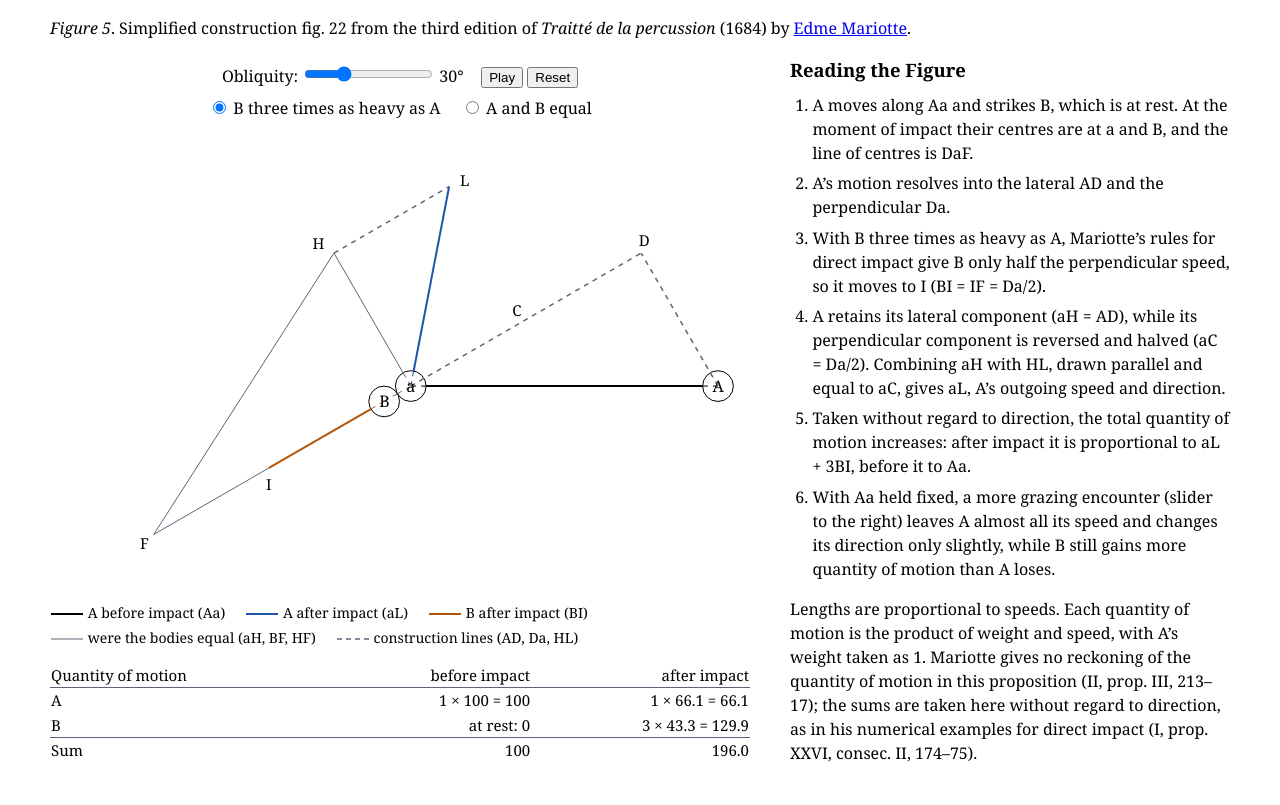
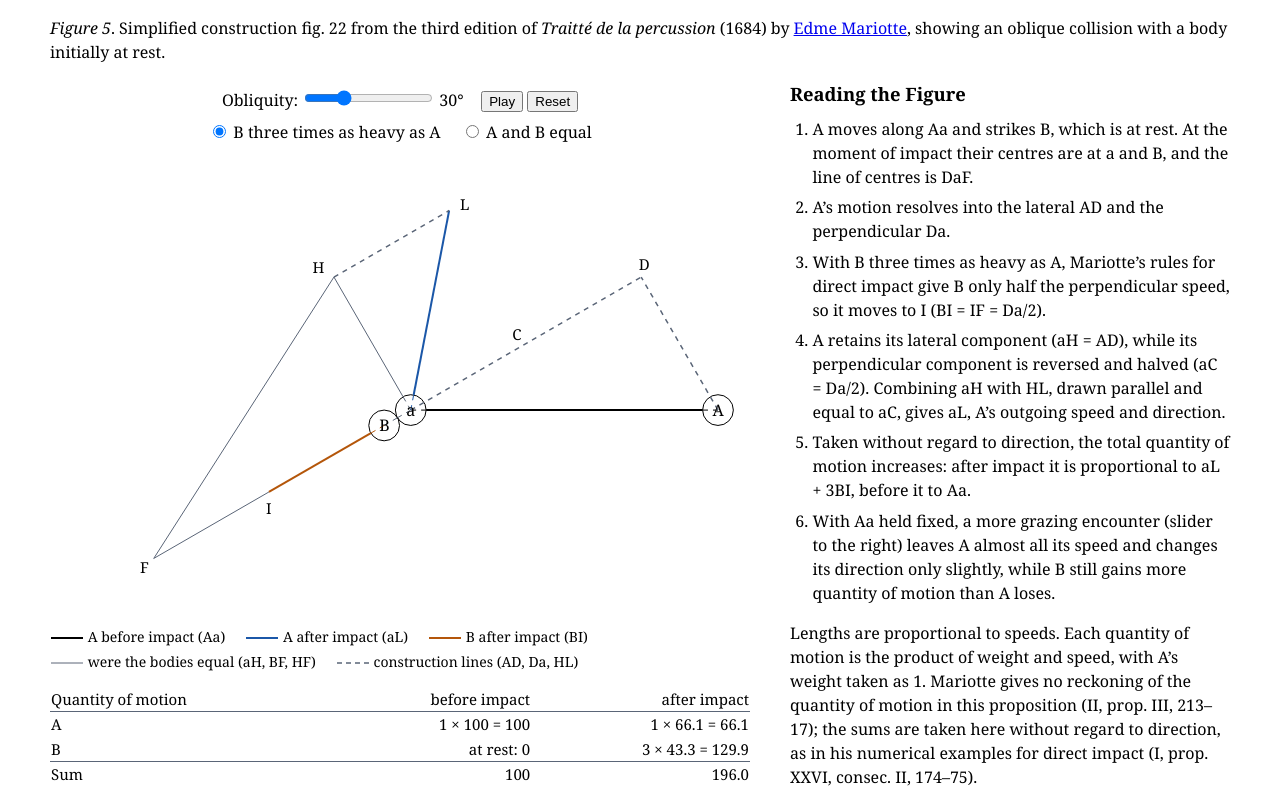
Before and after one commit to OdedZrachia/Oblique_Impact, a plain HTML site: page fig5.html in a window 1280 px wide. Drawn offline with Linux system fonts and the light colour scheme.

Commit message:
Update fig5.html

```diff
--- a/fig5.html
+++ b/fig5.html
@@ -23,7 +23,7 @@ body { font-family: Georgia, 'Times New Roman', serif; line-height: 1.5; margin:
 </head>
 <body>
 <div class="page">
-<p class="caption"><i>Figure 5</i>. Simplified construction fig. 22 from the third edition of <i>Traitté de la percussion</i> (1684) by <a href = "https://en.wikipedia.org/wiki/Edme_Mariotte">Edme Mariotte</a>.</p>
+<p class="caption"><i>Figure 5</i>. Simplified construction fig. 22 from the third edition of <i>Traitté de la percussion</i> (1684) by <a href = "https://en.wikipedia.org/wiki/Edme_Mariotte">Edme Mariotte</a>, showing an oblique collision with a body initially at rest.</p>
 <div class="columns">
 
 <div class="figure">
```
